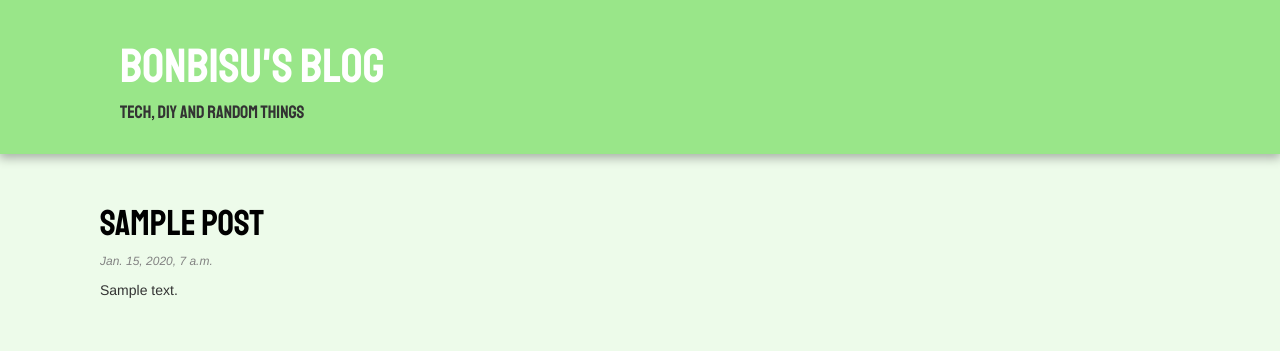
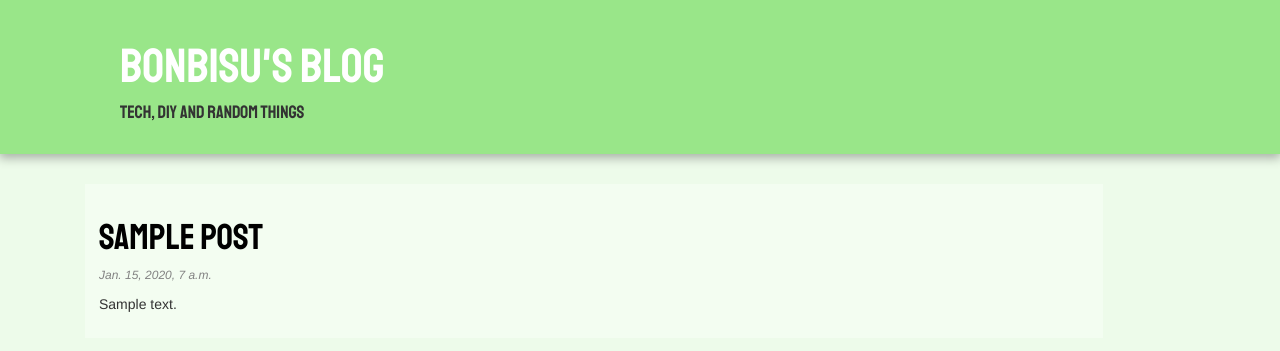
Before and after one commit to bonbisu/django-blog, a Django app: page /post/1/ in a window 1280 px wide. Shown: the top 351 px of the page. Run offline with Django 3.2, Linux system fonts and the light colour scheme; tables that the repository leaves empty hold one stand-in row (values such as "Sample post"); some libraries are stand-ins or nearby versions.

Commit message:
:wrench: fix(style): change post display

```diff
--- a/blog/static/css/blog.css
+++ b/blog/static/css/blog.css
@@ -46,7 +46,9 @@
 }
 .post {
     margin: auto;
-    margin-bottom: 70px;
+    margin-bottom: 30px;
+    padding: 14px;
+    background-color: rgba(255, 255, 255, 0.3);
 }
 
 .post h1 a, .post h1 a:visited {
--- a/blog/templates/blog/post_list.html
+++ b/blog/templates/blog/post_list.html
@@ -8,7 +8,7 @@
             <p id="off">{{ post.published_at }}</p>
         </div>
         <p>{{ post.text|linebreaksbr }}</p>
-        <p id="off">_ _ _ _ _ _ _ _ _ _ _ _ _ _</p>
     </div>
+    <!-- <p id="off">_ _ _ _ _ _ _ _ _ _ _ _ _ _</p> -->
     {% endfor %}
 {% endblock %}
```
